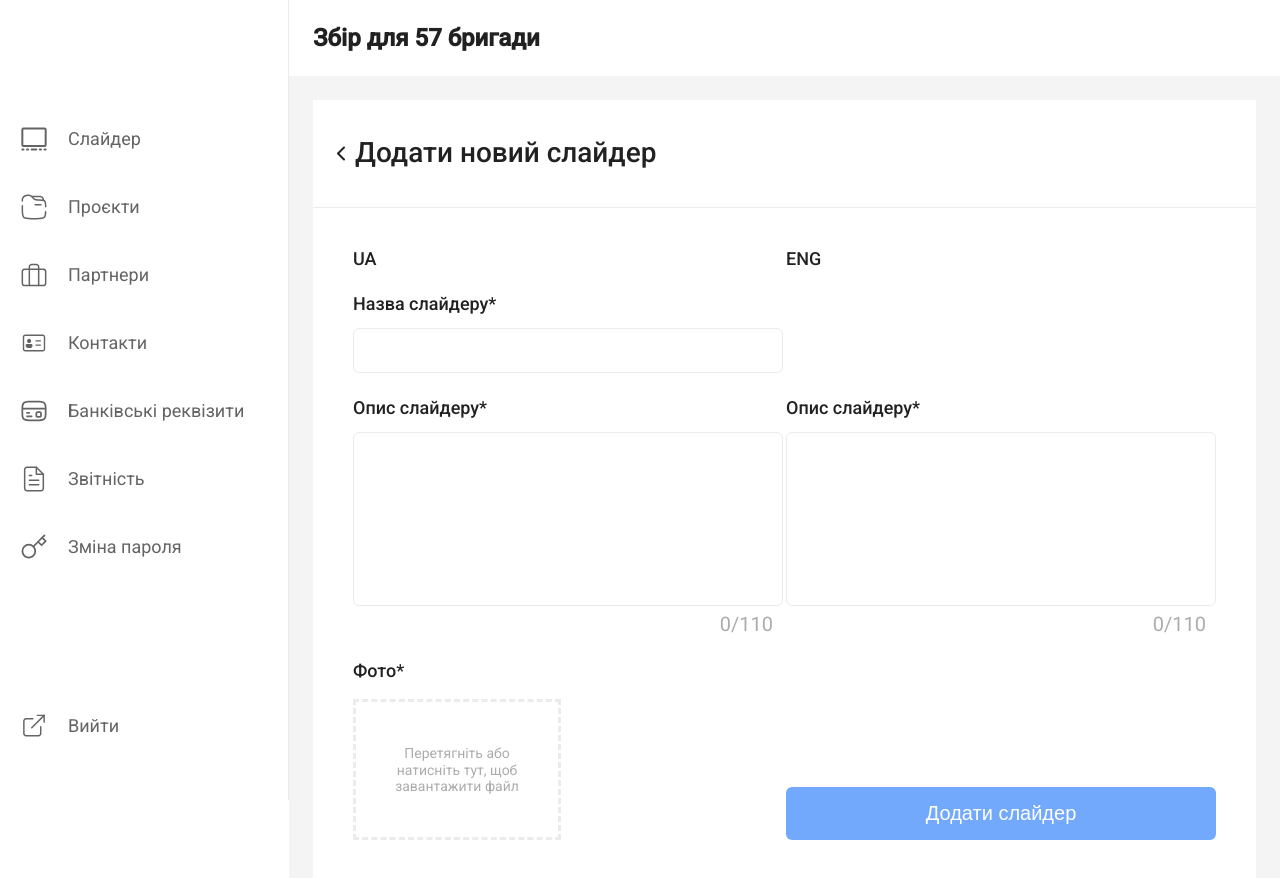
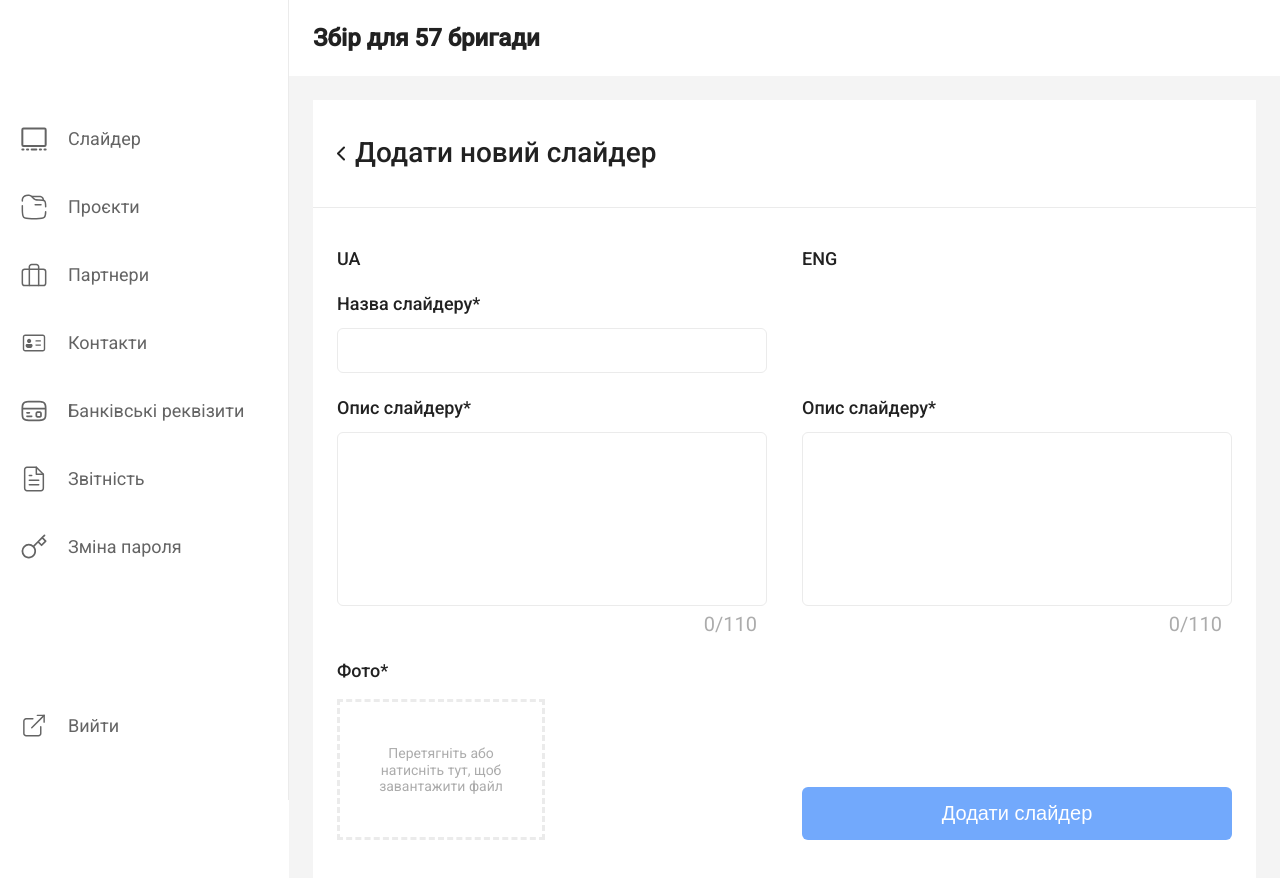
Before and after one commit to baza-trainee/dokoopy-frontend, a React (Vite) app: page /admin/add-new-slide in a window 1280 px wide. Shown: the top 878 px of the page. Built offline with nearby package versions, Linux system fonts and the light colour scheme; what react-localization would draw is missing.

Commit message:
change padding

```diff
--- a/src/styles/components/admin/_added-form.scss
+++ b/src/styles/components/admin/_added-form.scss
@@ -80,7 +80,7 @@
    margin-top: auto;
 }
 .added-form {
-   padding: 0 40px;
+   padding: 0 24px;
    font-size: 20px;
    display: flex;
    justify-content: space-between;
```
